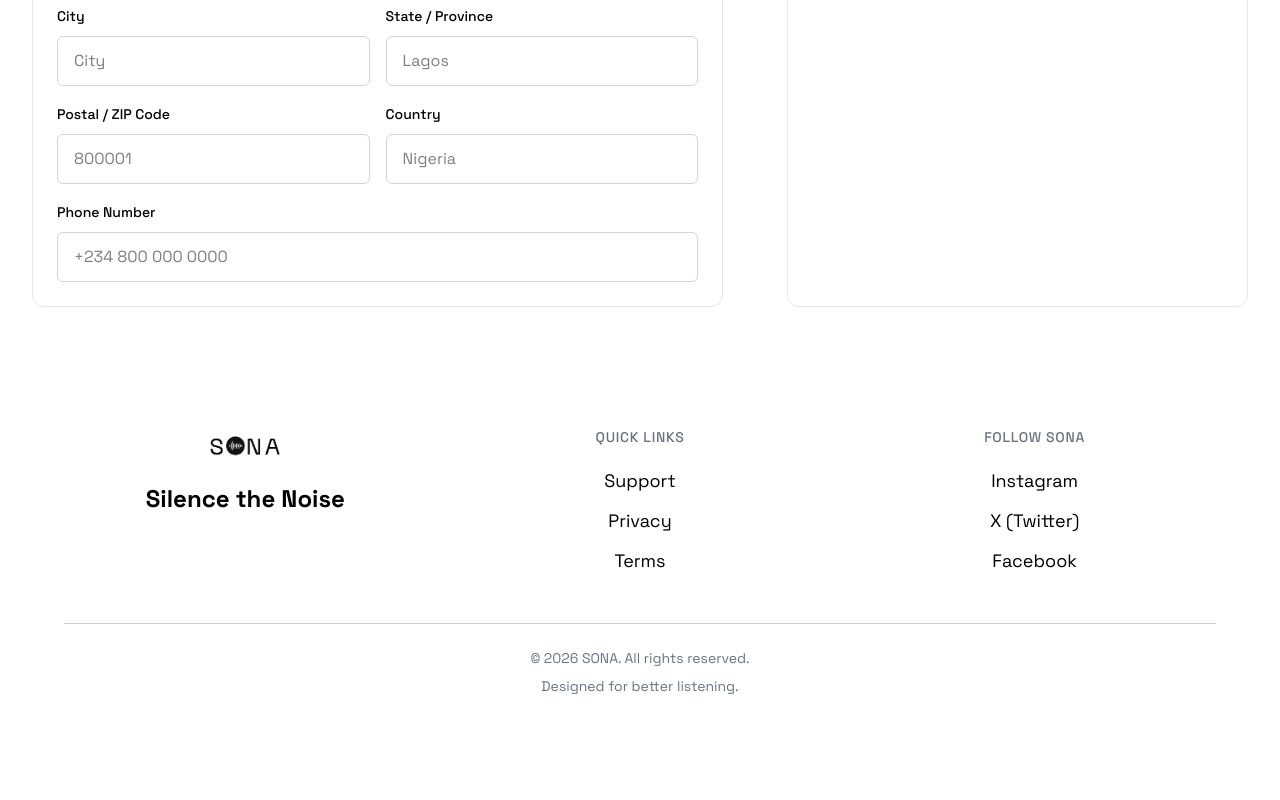
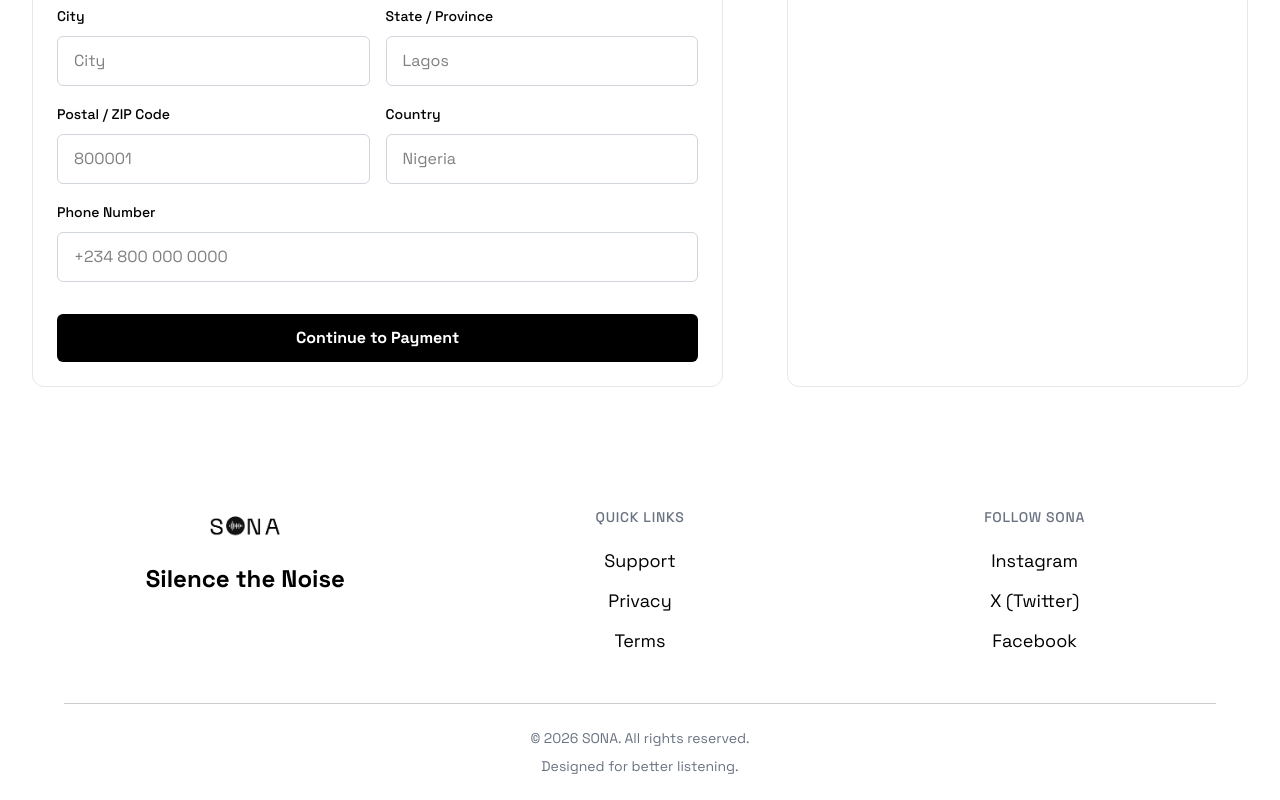
Before and after one commit to PaulEmmanuel8888/SONA, a React (Vite) app in the folder frontend/: page /checkout in a window 1280 px wide. Shown: the part 627-1427 px from the top of the page. Before the commit the page ends 1347 px from the top, so only its background shows below. Built offline with nearby package versions, Linux system fonts and the light colour scheme.

Commit message:
Add validation and error display to input fields in Checkout form

```diff
--- a/frontend/src/pages/Checkout.jsx
+++ b/frontend/src/pages/Checkout.jsx
@@ -13,6 +13,52 @@ const Checkout = () => {
     country: "",
     phone: "",
   });
+
+  const [errors, setErrors] = useState({});
+
+  const validateForm = () => {
+    const newErrors = {};
+
+    if (!formData.email.trim()) {
+      newErrors.email = "Email address is required";
+    }
+
+    if (!formData.firstName.trim()) {
+      newErrors.firstName = "First name is required";
+    }
+
+    if (!formData.lastName.trim()) {
+      newErrors.lastName = "Last name is required";
+    }
+
+    if (!formData.address.trim()) {
+      newErrors.address = "Address is required";
+    }
+
+    if (!formData.city.trim()) {
+      newErrors.city = "City is required";
+    }
+
+    if (!formData.state.trim()) {
+      newErrors.state = "State is required";
+    }
+
+    if (!formData.postalCode.trim()) {
+      newErrors.postalCode = "Postal code is required";
+    }
+
+    if (!formData.country.trim()) {
+      newErrors.country = "Country is required";
+    }
+
+    if (!formData.phone.trim()) {
+      newErrors.phone = "Phone number is required";
+    }
+
+    setErrors(newErrors);
+
+    return Object.keys(newErrors).length === 0;
+  };
 
   const handleChange = (event) => {
     const { name, value } = event.target;
@@ -56,6 +102,9 @@ const Checkout = () => {
                   placeholder="you@example.com"
                   className="w-full mt-2 border border-gray-300 rounded-md px-4 py-3 outline-none focus:border-black transition"
                 />
+                {errors.email && (
+                  <p className="text-sm text-red-600 mt-1">{errors.email}</p>
+                )}
               </div>
             </div>
 
@@ -77,6 +126,11 @@ const Checkout = () => {
                     placeholder="Emmanuel"
                     className="w-full mt-2 border border-gray-300 rounded-md px-4 py-3 outline-none focus:border-black transition"
                   />
+                  {errors.firstName && (
+                    <p className="text-sm text-red-600 mt-1">
+                      {errors.firstName}
+                    </p>
+                  )}
                 </div>
 
                 <div>
@@ -93,6 +147,11 @@ const Checkout = () => {
                     placeholder="Paul"
                     className="w-full mt-2 border border-gray-300 rounded-md px-4 py-3 outline-none focus:border-black transition"
                   />
+                  {errors.lastName && (
+                    <p className="text-sm text-red-600 mt-1">
+                      {errors.lastName}
+                    </p>
+                  )}
                 </div>
               </div>
 
@@ -110,6 +169,9 @@ const Checkout = () => {
                   placeholder="123 Main Street"
                   className="w-full mt-2 border border-gray-300 rounded-md px-4 py-3 outline-none focus:border-black transition"
                 />
+                {errors.address && (
+                  <p className="text-sm text-red-600 mt-1">{errors.address}</p>
+                )}
               </div>
 
               <div className="grid grid-cols-1 sm:grid-cols-2 gap-4 mt-4">
@@ -127,6 +189,9 @@ const Checkout = () => {
                     placeholder="City"
                     className="w-full mt-2 border border-gray-300 rounded-md px-4 py-3 outline-none focus:border-black transition"
                   />
+                  {errors.city && (
+                    <p className="text-sm text-red-600 mt-1">{errors.city}</p>
+                  )}
                 </div>
 
                 <div>
@@ -143,6 +208,9 @@ const Checkout = () => {
                     placeholder="Lagos"
                     className="w-full mt-2 border border-gray-300 rounded-md px-4 py-3 outline-none focus:border-black transition"
                   />
+                  {errors.state && (
+                    <p className="text-sm text-red-600 mt-1">{errors.state}</p>
+                  )}
                 </div>
               </div>
 
@@ -161,6 +229,11 @@ const Checkout = () => {
                     placeholder="800001"
                     className="w-full mt-2 border border-gray-300 rounded-md px-4 py-3 outline-none focus:border-black transition"
                   />
+                  {errors.postalCode && (
+                    <p className="text-sm text-red-600 mt-1">
+                      {errors.postalCode}
+                    </p>
+                  )}
                 </div>
 
                 <div>
@@ -177,6 +250,11 @@ const Checkout = () => {
                     placeholder="Nigeria"
                     className="w-full mt-2 border border-gray-300 rounded-md px-4 py-3 outline-none focus:border-black transition"
                   />
+                  {errors.country && (
+                    <p className="text-sm text-red-600 mt-1">
+                      {errors.country}
+                    </p>
+                  )}
                 </div>
               </div>
 
@@ -194,8 +272,18 @@ const Checkout = () => {
                   placeholder="+234 800 000 0000"
                   className="w-full mt-2 border border-gray-300 rounded-md px-4 py-3 outline-none focus:border-black transition"
                 />
+                {errors.phone && (
+                  <p className="text-sm text-red-600 mt-1">{errors.phone}</p>
+                )}
               </div>
             </div>
+            <button
+              type="button"
+              onClick={validateForm}
+              className="mt-8 w-full bg-black text-white py-3 rounded-md font-bold hover:scale-[1.02] transition-transform cursor-pointer"
+            >
+              Continue to Payment
+            </button>
           </div>
 
           <div className="border border-gray-200 rounded-xl p-6">
```
